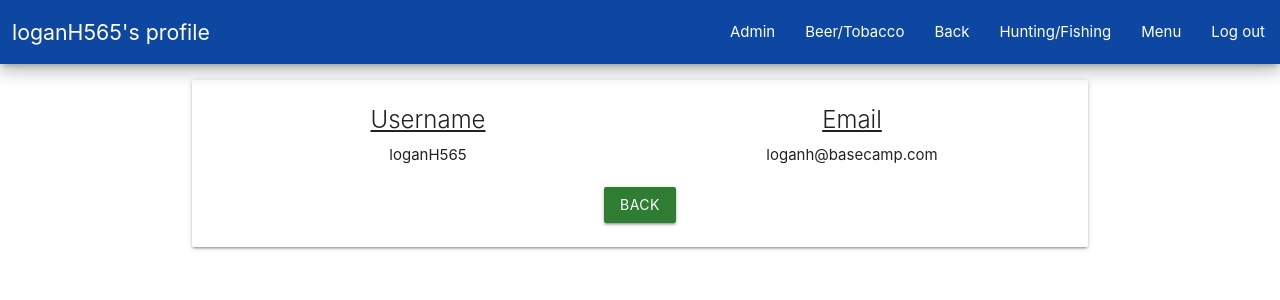
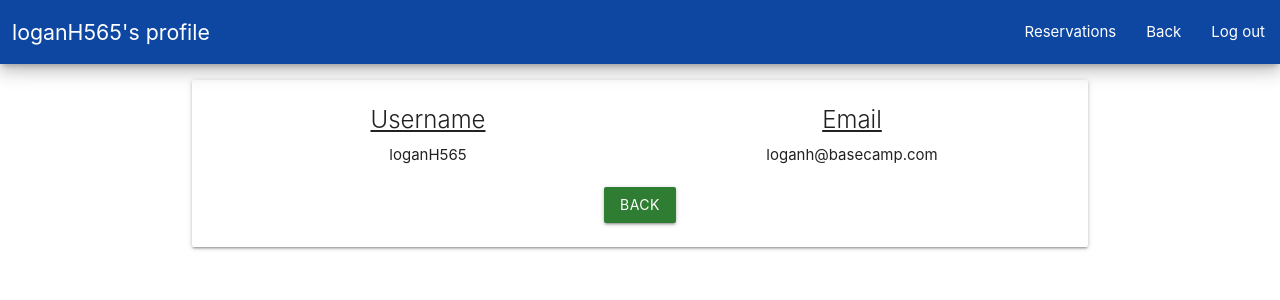
Before and after one commit to Dannyp123/Dunn-s-Country-Store-table-reservation, a Django app: page /profile/ in a window 1280 px wide. Shown: the top 300 px of the page. Run offline with Django 3.2, Linux system fonts and the light colour scheme; a user stored in the database is signed in; some libraries are stand-ins or nearby versions.

Commit message:
Took out excess navigations.

```diff
--- a/app/templates/logout.html
+++ b/app/templates/logout.html
@@ -6,7 +6,7 @@
             <span class="space-header">Dunn's Country Store</span>
             <a href="#" data-target="mobile-nav" class="sidenav-trigger"><i class="material-icons">menu</i></a>
             <ul class="right hide-on-med-and-down">
-                <li><a href="#">Log In</a></li>
+                <li><a href="{% url 'login' %}">Log In</a></li>
                 <li><a href="{% url 'user-home'%}">Home</a></li>
 
             </ul>
@@ -15,7 +15,7 @@
 </div>
 
 <ul class="sidenav" id="mobile-nav">
-    <li><a href="#">Log In</a></li>
+    <li><a href="{% url 'login' %}">Log In</a></li>
     <li><a href="{% url 'user-home'%}">Home</a></li>
 </ul>
 <div class="container">
--- a/app/templates/profile.html
+++ b/app/templates/profile.html
@@ -7,14 +7,12 @@
             <a href="#" data-target="mobile-nav" class="sidenav-trigger"><i class="material-icons">menu</i></a>
             <ul class="right hide-on-med-and-down">
                 {% if user.is_staff %}
-                <li><a href="{% url 'admin-home' %}">Admin</a></li>
+                <li><a href="{% url 'admin-home' %}">Reservations</a></li>
                 {% else %}
-                <li><a class="d-none" href="{% url 'admin-home' %}">Admin</a></li>
+                <!-- d-none is a class that has display:none -->
+                <li><a class="d-none" href="{% url 'admin-home' %}">Reservations</a></li>
                 {% endif %}
-                <li><a href="{% url 'beer-tobacco' %}">Beer/Tobacco</a></li>
                 <li><a href="{% url 'user-home' %}">Back</a></li>
-                <li><a href="{% url 'hunting-fishing' %}">Hunting/Fishing</a></li>
-                <li><a href="{% url 'menu' %}">Menu</a></li>
                 <li><a href="{% url 'logout' %}">Log out</a></li>
             </ul>
         </div>
@@ -23,14 +21,12 @@
 
 <ul class="sidenav" id="mobile-nav">
     {% if user.is_staff %}
-    <li><a href="{% url 'admin-home' %}">Admin</a></li>
+    <li><a href="{% url 'admin-home' %}">Reservations</a></li>
     {% else %}
-    <li><a class="d-none" href="{% url 'admin-home' %}">Admin</a></li>
+    <!-- d-none is a class that has display:none -->
+    <li><a class="d-none" href="{% url 'admin-home' %}">Reservations</a></li>
     {% endif %}
-    <li><a href="{% url 'beer-tobacco' %}">Beer/Tobacco</a></li>
     <li><a href="{% url 'user-home' %}">Back</a></li>
-    <li><a href="{% url 'hunting-fishing' %}">Hunting/Fishing</a></li>
-    <li><a href="{% url 'menu' %}">Menu</a></li>
     <li><a href="{% url 'logout' %}">Log out</a></li>
 
 </ul>
--- a/app/templates/reservered-tables.html
+++ b/app/templates/reservered-tables.html
@@ -7,9 +7,6 @@
             <a href="#" data-target="mobile-nav" class="sidenav-trigger"><i class="material-icons">menu</i></a>
             <ul class="right hide-on-med-and-down">
                 <li><a href="{% url 'admin-home' %}">Home</a></li>
-                <li><a href="{% url 'menu' %}">Menu</a></li>
-                <li><a href="{% url 'beer-tobacco' %}">Beer/Tobacco</a></li>
-                <li><a href="{% url 'hunting-fishing' %}">Hunting/Fishing</a></li>
             </ul>
         </div>
     </nav>
@@ -17,9 +14,6 @@
 
 <ul class="sidenav" id="mobile-nav">
     <li><a href="{% url 'admin-home' %}">Home</a></li>
-    <li><a href="{% url 'menu' %}">Menu</a></li>
-    <li><a href="{% url 'beer-tobacco' %}">Beer/Tobacco</a></li>
-    <li><a href="{% url 'hunting-fishing' %}">Hunting/Fishing</a></li>
 </ul>
 <div class="col s12 m8 l12">
     <img id="headerImg" class="responsive-img" src="/static/images/store.jpg" alt="Dunn's Country Store">
```
Also changed, not shown: app/templates/admin-home.html (+11 -14 lines), app/templates/user-home.html (+8 -10 lines).
